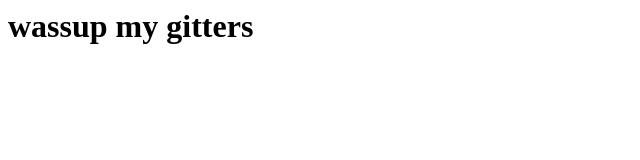
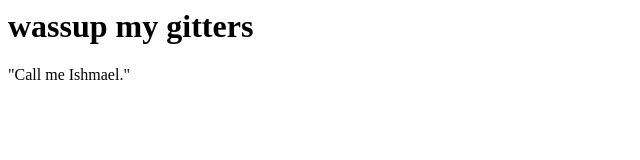
Before and after one commit to thatdarnedbob/website, a plain HTML site: page index.html in a window 1280 px wide. Shown: the whole page, without its empty margins (0-640 px from the left). Drawn offline with Linux system fonts and the light colour scheme.

Commit message:
Add <p> tag

```diff
--- a/index.html
+++ b/index.html
@@ -1 +1,2 @@
 <h1>wassup my gitters</h1>
+<p>"Call me Ishmael."</p>
```
